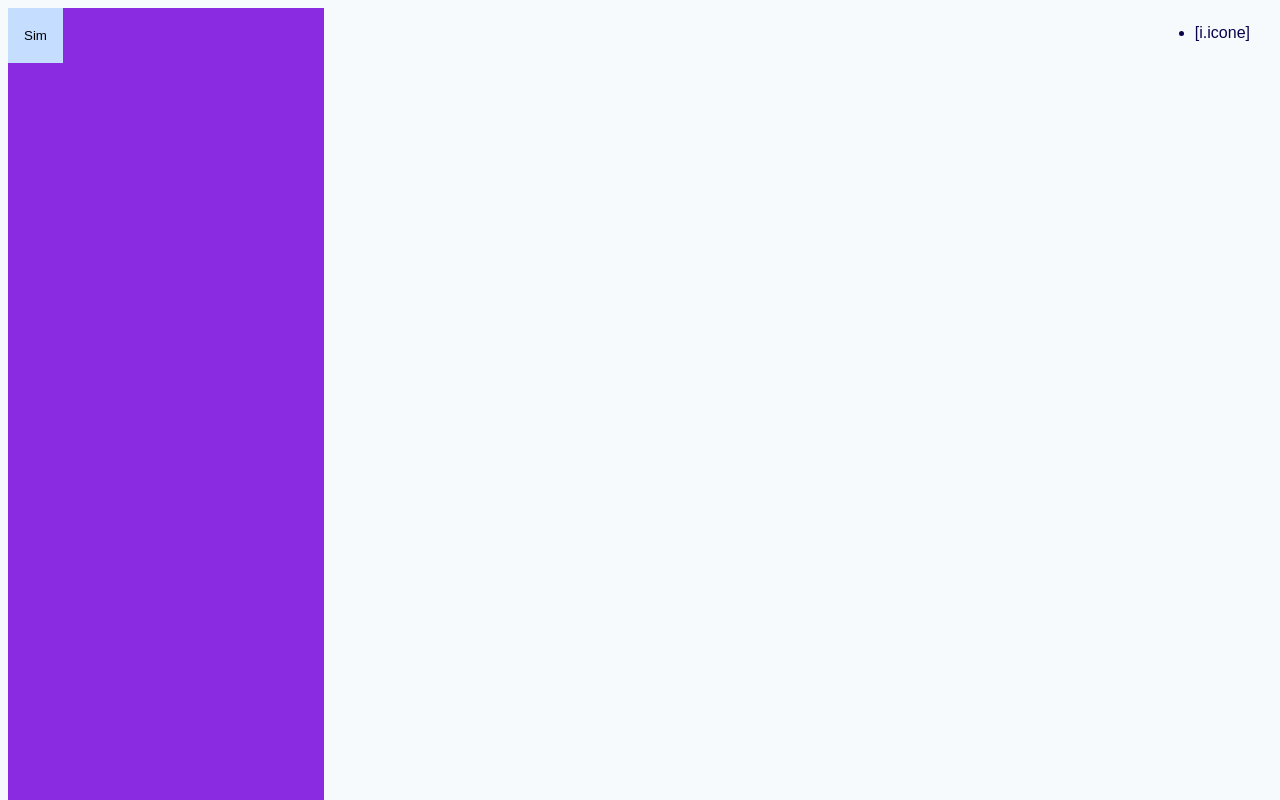
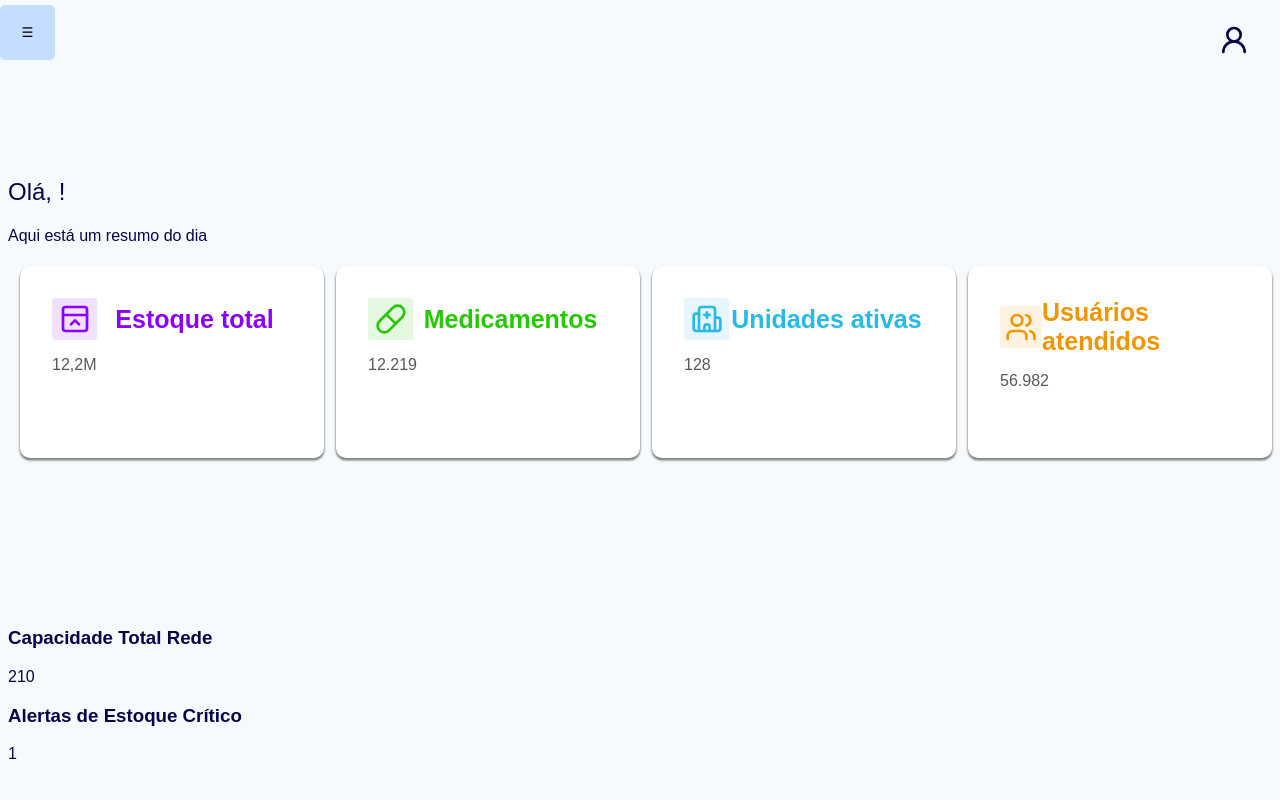
Before and after one commit to bendominique/Localisus, a React (Vite) app in the folder Frontend/Localisus/: page /funcionario in a window 1280 px wide. Shown: the top 800 px of the page. Built offline with nearby package versions, Linux system fonts and the light colour scheme.

Commit message:
Implementando a sidebar finalizada :) por enquanto, e erro das renderizações no mapa resolvido através da const gerarIconePorStatus

```diff
--- a/Frontend/Localisus/src/components/Cards.tsx
+++ b/Frontend/Localisus/src/components/Cards.tsx
@@ -27,8 +27,7 @@ const elementosCard: CardData[] = [
 export function ComponenteCard({
     titulo,
     descricao,
-    icone: Icone,
-    cor
+    icone: Icone
 }: CardProps) {
     return (
         <div>
@@ -39,6 +38,7 @@ export function ComponenteCard({
                 <h1>{titulo}</h1>
             </div>
             <p>{descricao}</p>
+
 
         </div>
     )
--- a/Frontend/Localisus/src/components/MapaFuncionario.tsx
+++ b/Frontend/Localisus/src/components/MapaFuncionario.tsx
@@ -1,10 +1,17 @@
-import { MapContainerProps, TileLayer, Marker, Popup, MapContainer } from "react-leaflet";
+import { TileLayer, Marker, Popup, MapContainer } from "react-leaflet";
 import 'leaflet/dist/leaflet.css'
 import L from 'leaflet'
-import { stat } from "fs";
+import {type hospital} from "../mocks/hospitaisMocks"
+
+import "../pages/Funcionario.css"
+
+export interface HospitalMapeado extends hospital {
+    status: string;
+}
+
 
 interface MapaFuncionarioProps {
-    hospitais: any[]
+    hospitais: HospitalMapeado[];
     onHospitalClick: (hospitalId: number) => void
 }
 
@@ -41,6 +48,7 @@ export const MapaFuncionario = ({ hospitais, onHospitalClick }: MapaFuncionarioP
                     <Marker
                         key={index}
                         position={[hosp.latitude, hosp.longitude]}
+                        icon={gerarIconePorStatus(hosp.status)}
                         eventHandlers={{
                             click: () => onHospitalClick(hosp.id),
                         }}
--- a/Frontend/Localisus/src/components/MapaLocalisus.tsx
+++ b/Frontend/Localisus/src/components/MapaLocalisus.tsx
@@ -12,12 +12,22 @@ const customIcon = L.icon({
     popupAnchor: [1, -34],
 });
 
-interface MapaProps {
-    hospitaisEncontrados: any[]
-    onHospitalClick: (hospitalId: number) => void
+export interface DadosHospitalMapa {
+    hospital: {
+        id: number;
+        nome: string;
+        latitude: number;
+        longitude: number;
+    }
+    nomeMedicamento: string | undefined;
+    quantidadeRestante: number;
 }
 
-export const MapaLocalisus = ({ hospitaisEncontrados, onHospitalClick }: MapaProps) => {
+interface MapaProps {
+    hospitaisEncontrados: DadosHospitalMapa[]
+}
+
+export const MapaLocalisus = ({ hospitaisEncontrados}: MapaProps) => {
     const centro: [number, number] = [-23.5505, -46.6333]
 
     return (
--- a/Frontend/Localisus/src/components/Sidebar.css
+++ b/Frontend/Localisus/src/components/Sidebar.css
@@ -1,20 +1,66 @@
+.fundo-escuro{
+    position: fixed;
+    top: 0;
+    left: 0;
+    width: 100vw;
+    height: 100vh;
+    background-color: rgba(0, 0, 0, 0.6);
+    z-index: 998;
+}
+
 .barra-lateral button{
     cursor: pointer;
     background-color: #c5ddff;
     border-style: none;
     height: 55px;
     width: 55px;
+    border-radius: 5px;
 }
 
 .barra-lateral {
-    top: 0px;
+    top: 5px;
     left: 0px;
+    position:fixed;
+    z-index: 6000;
+    min-height: 100vh;
+    border-radius: 15px;
+    transition: width 0.8s ease-in-out;
+    box-sizing: border-box;
 }
 
 .barra-lateral.aberta{
     cursor: pointer;
-    background-color: blueviolet;
-    width: 25%;
-    height: 100vh;
-    z-index: 1;
+    background-color: #c4ecff;
+    width: 280px;
 }
+
+.barra-lateral.fechada .item-menu{
+    display: none;
+}
+
+.btn-toggle {
+    width: 100%;
+    height: 60px;
+    background-color: transparent;
+    color: white;
+    border: none;
+    font-size: 20px;
+    cursor: pointer;
+}
+
+.item-menu {
+    display: flex;
+    align-items: center;
+    padding: 15px 20px;
+    color: #113cff;
+    cursor: pointer;
+}
+
+.item-menu:hover {
+    background-color: rgba(255, 255, 255, 0.1);
+}
+
+.item-menu .nome {
+    margin-left: 15px;
+    font-weight: bold;
+}
--- a/Frontend/Localisus/src/components/Sidebar.tsx
+++ b/Frontend/Localisus/src/components/Sidebar.tsx
@@ -1,31 +1,48 @@
 import { useState } from "react"
 import "./Sidebar.css"
+import { BarChart, Bell, Download, FileText, Hospital, House, Package, Pill, Settings, Shield, Users } from "lucide-react"
 
 const elementosBarraLateral = [
-    { id: 1, nome: "", icone: "" } //um array para os elementos da barra, assim conforme eles crescem eles apenas vão ser implementados na brra
+    { id: 1, nome: "Início", icone: <House size={20} /> },
+    { id: 2, nome: "Medicamentos", icone: <Pill size={20} /> },
+    { id: 3, nome: "Estoque", icone: <Package size={20} /> },
+    { id: 4, nome: "Unidades de Saúde", icone: <Hospital size={20} /> },
+    { id: 5, nome: "Solicitações", icone: <FileText size={20} /> },
+    { id: 6, nome: "Distribuições", icone: <Package size={20} /> }, // Troque pelo ícone ideal
+    { id: 7, nome: "Alertas", icone: <Bell size={20} /> },
+    { id: 8, nome: "Relatórios", icone: <FileText size={20} /> },
+    { id: 9, nome: "Indicadores", icone: <BarChart size={20} /> },
+    { id: 10, nome: "Exportações", icone: <Download size={20} /> },
+    { id: 11, nome: "Usuários", icone: <Users size={20} /> },
+    { id: 12, nome: "Permissões", icone: <Shield size={20} /> },
+    { id: 13, nome: "Configurações", icone: <Settings size={20} /> }
 ]
 
 export const Sidebar = () => {
 
-    const [estaAberta, setEstaAberta ] = useState(true)
+    const [estaAberta, setEstaAberta] = useState(false)
 
     return (
         <>
-            <div className={`barra-lateral ${estaAberta ? 'aberta' : 'fechada'}`}>
-                <button onClick={() => setEstaAberta(!estaAberta)}>
-                    {estaAberta ? 'Sim' : 'Nao'}
+            {estaAberta && (
+                <div className="fundo-escuro"
+                    onClick={() => setEstaAberta(false)}>
+                </div>
+            )}
+            <aside className={`barra-lateral ${estaAberta ? 'aberta' : 'fechada'}`}>
+                <button onClick={() => setEstaAberta(!estaAberta)} className="botao-toggle">
+                    {estaAberta ? 'X' : '☰'}
                 </button>
-                {
-                    <div className="elementos-barra">
+                <nav className="elementos-barra">
                     {elementosBarraLateral.map((item) => (
                         <div className="item-menu" key={item.id}>
                             <span className="icone">{item.icone}</span>
                             {estaAberta && <span className="nome">{item.nome}</span>}
                         </div>
                     ))}
-                </div>
-                }
-            </div>
+                </nav>
+
+            </aside>
         </>
     )
 }
--- a/Frontend/Localisus/src/components/TopbarUsuario.css
+++ b/Frontend/Localisus/src/components/TopbarUsuario.css
@@ -8,4 +8,6 @@
     position: absolute;
     flex-direction: row;
     right: 30px;
+    list-style: none;
+    cursor: pointer;
 }
--- a/Frontend/Localisus/src/components/TopbarUsuarios.tsx
+++ b/Frontend/Localisus/src/components/TopbarUsuarios.tsx
@@ -5,7 +5,7 @@ import "./TopbarUsuario.css"
 export const TopbarUsuarios = () => {
 
     const topBarIcones = [
-        { icone: User2Icon }
+        {id: 1, icone: <User2Icon size={32}/> }
     ]
 
     return (
@@ -15,11 +15,10 @@ export const TopbarUsuarios = () => {
                 <ul className="elementos-usuario">
                     {
 
-                        topBarIcones.map(i => (
-                            <li className="icone">
-                                [i.icone]
+                        topBarIcones.map(i =>
+                            <li key={i.id} className="icone">
+                                {i.icone}
                             </li>
-                        )
                         )
                     }
                 </ul>
--- a/Frontend/Localisus/src/mocks/hospitaisMocks.ts
+++ b/Frontend/Localisus/src/mocks/hospitaisMocks.ts
@@ -1,10 +1,11 @@
-interface hospital{
+export interface hospital{
     id: number,
     nome: string,
     endereco: string,
     telefone: string,
     longitude: number,
-    latitude: number
+    latitude: number,
+    status: string
 }
 
 export const hospitaisMock = [
--- a/Frontend/Localisus/src/pages/Home.tsx
+++ b/Frontend/Localisus/src/pages/Home.tsx
@@ -1,8 +1,5 @@
-import { NavLink } from "react-router-dom"
 import "./Home.css"
-import { PartticulasFundo } from "./ParticulasFundo"
 import { Cards } from "../components/Cards"
-import { BarraPesquisa } from "../components/BarraPesquisa"
 import { HeroImagem } from "../components/HeroImagem"
 import { Navbar } from "../components/Navbar"
 
--- a/Frontend/Localisus/src/pages/UsuarioComum.css
+++ b/Frontend/Localisus/src/pages/UsuarioComum.css
@@ -161,9 +161,8 @@
     box-shadow: 0px 2px 2px 0.5px rgb(132, 132, 132);
     display: flex;
     padding: 30px;
-    justify-content: center;
-    height: 30px;
-    min-height: 300px;
-    width: 450px;
+    justify-content: flex-start;
+    min-height: 245px;
+    width: 1250px;
     margin-left: 3rem;
 }
```
Also changed, not shown: Frontend/Localisus/src/pages/UsuarioComum.tsx (+28 -25 lines). Lines whose indentation alone changed are shown as unchanged.
